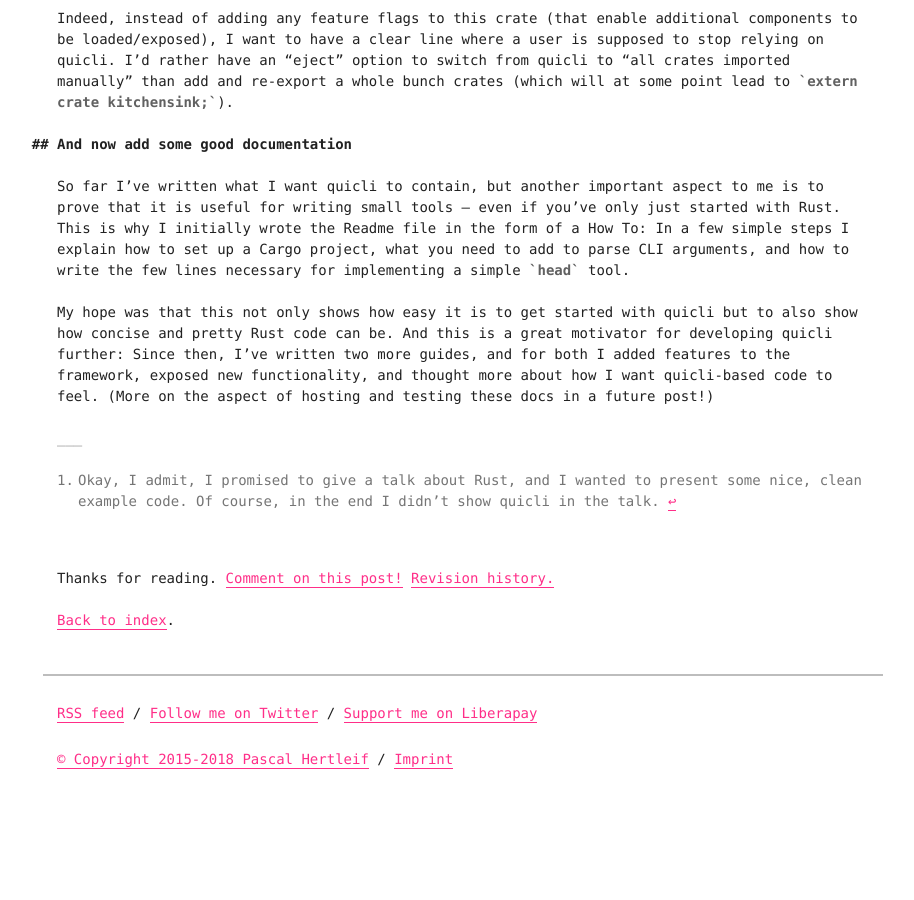
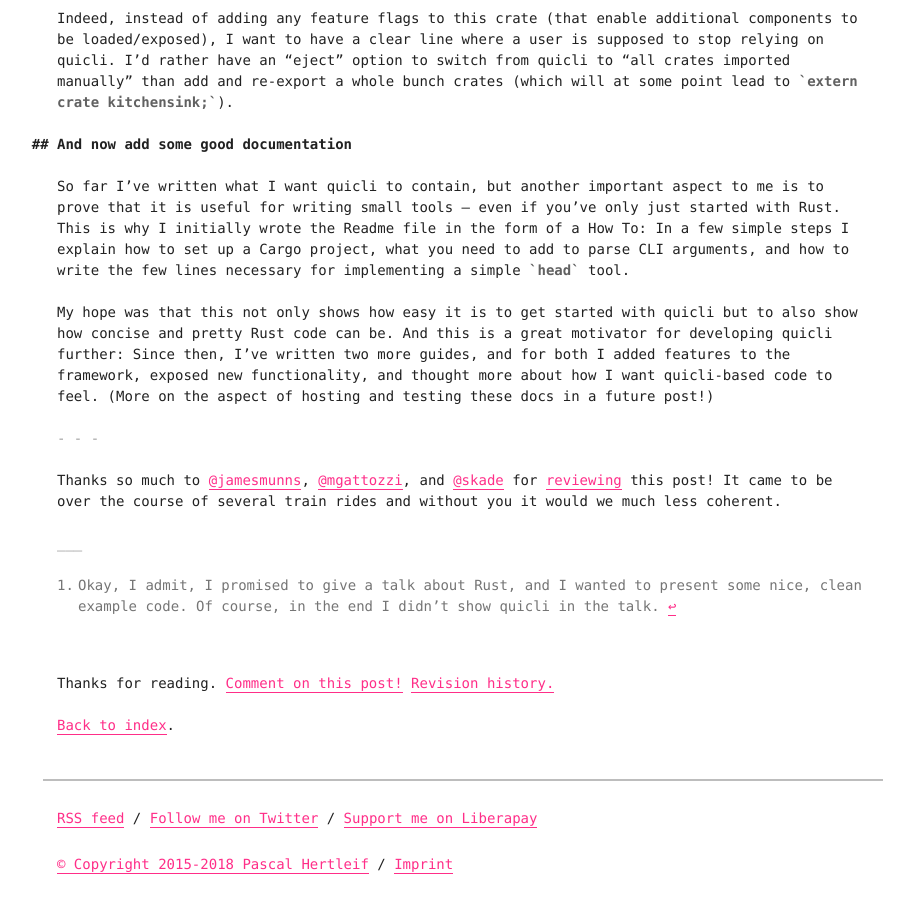
Before and after one commit to killercup/scribbles, a Jekyll site: the page built from _posts/2018-01-30-quicli.md, in a window 1280 px wide and 900 px high, scrolled down 4044 px. Shown: the whole window, without its empty margins (177-1091 px from the left). Built offline with Jekyll 4.4.1, drawn with Linux system fonts in a browser that asks for light colours; before the commit the page ends 4839 px from its top, so only the background shows below that.

Commit message:
Quicli post: Thank you dear reviewers <3

```diff
--- a/_posts/2018-01-30-quicli.md
+++ b/_posts/2018-01-30-quicli.md
@@ -296,3 +296,15 @@ and for both I added features to the framework,
 exposed new functionality,
 and thought more about how I want quicli-based code to feel.
 (More on the aspect of hosting and testing these docs in a future post!)
+
+- - -
+
+Thanks so much to
+[@jamesmunns](https://github.com/jamesmunns),
+[@mgattozzi](https://github.com/mgattozzi),
+and [@skade](https://github.com/skade)
+for [reviewing][post-pr] this post!
+It came to be over the course of several train rides
+and without you it would we much less coherent.
+
+[post-pr]: https://github.com/killercup/scribbles/pull/14
```
